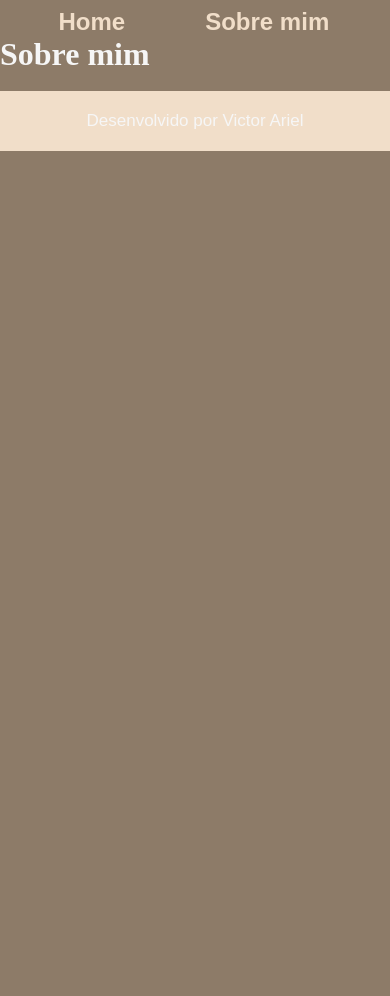
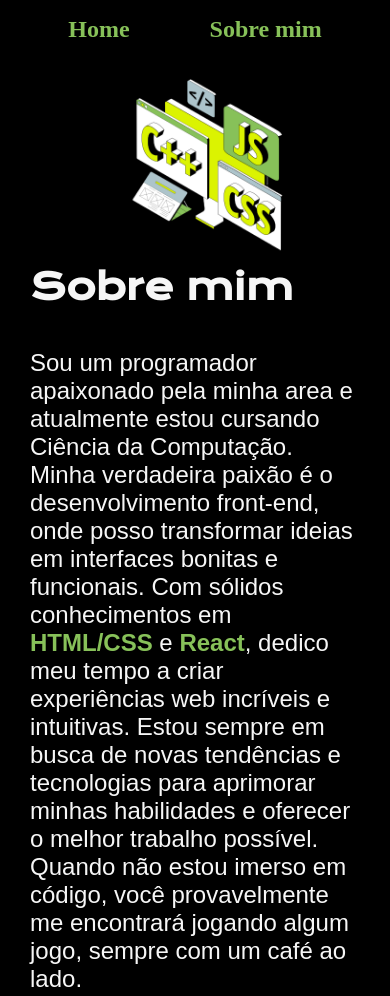
Before and after one commit to victorarielima/Portifolio, a plain HTML site: page about.html in a window 390 px wide. Shown: the top 996 px of the page. Before the commit the page ends 844 px from the top, so only its background shows below. Drawn offline with nearby package versions, Linux system fonts and the light colour scheme.

Commit message:
Fianal do Projeto

```diff
--- a/about.html
+++ b/about.html
@@ -14,11 +14,16 @@
         </nav>
     </header>
 
-    <main>
-        <h1>Sobre mim</h1>
-        <p></p>
-        <br>
-        <p></p>
+    <main class="apresentacao">
+
+        <section class="conteudo">
+            <h1 class="titulo">Sobre mim</h1>
+            <p class="paragrafo">Sou um programador apaixonado pela minha area e atualmente estou cursando Ciência da Computação. Minha verdadeira paixão é o desenvolvimento front-end, onde posso transformar ideias em interfaces bonitas e funcionais. Com sólidos conhecimentos em <strong class="titulo-destaque">HTML/CSS</strong> e <strong class="titulo-destaque">React</strong>, dedico meu tempo a criar experiências web incríveis e intuitivas. Estou sempre em busca de novas tendências e tecnologias para aprimorar minhas habilidades e oferecer o melhor trabalho possível.
+            Quando não estou imerso em código, você provavelmente me encontrará jogando algum jogo, sempre com um café ao lado.</p>
+            <p class="paragrafo">Para mim, programar é uma paixão que me impulsiona a aprender e a crescer continuamente. Meu objetivo é atuar na área web, contribuindo com projetos inovadores e impactantes.
+                Se você está em busca de um desenvolvedor dedicado, que combina técnica, criatividade e uma paixão inigualável pelo que faz, eu sou a pessoa certa para transformar suas ideias em realidade. <strong class="titulo-destaque">Vamos criar algo incrível juntos!</strong></p>
+        </section>
+        <img class="imagem" src="assets/isometric-lettering-c-plus-plus-slash-java-sript-slash-css-and-laptop-with-program-code-text.png" alt="computador com algumas linguagens de programação">
     </main>
 
 
--- a/styles/styles.css
+++ b/styles/styles.css
@@ -8,9 +8,9 @@
 }
 
 :root{
-    --cor-primaria: #8D7B68;
+    --cor-primaria: #000000;
     --cor-secundaria: #F6F6F6;
-    --cor-terciaria:#F1DEC9;
+    --cor-terciaria: #87c159;
 
     --fonte-principal:"Krona One", sans-serif;
     --fonte-secundaria:"Montserrat", sans-serif;
@@ -22,23 +22,32 @@ body {
     color:var(--cor-secundaria);
 }
 
-img{
-    margin-left:8%;
+.cabecalho{
+    padding:2% 0 0 15%;
 }
 
-.titulo-destaque {
-    color:var(--cor-terciaria)
+.navegacao{
+    display: flex;
+    gap: 80px;
+}
+
+.conteudo_nav{
+    color:var(--cor-terciaria);
+    text-decoration: none;
+    font-family:fon;
+    font-size: 1.5rem;
+    font-weight: 600;
 }
 
 .apresentacao {
-    padding: 5% 15%;
+    padding: 2% 15%;
     display: flex;
     align-items: flex-start;
     justify-content: space-between;
 }
 
 .conteudo{
-    width: 615px;
+    width: 50%;
     display: flex;
     flex-direction:column;
     gap:40px;
@@ -46,16 +55,18 @@ img{
 }
 
 .titulo{
-    font-size:36px;
+    font-size:2.25rem;
     font-family: var(--fonte-principal);
 }
 
+.titulo-destaque {
+    color:var(--cor-terciaria)
+}
+
 .paragrafo{
-    font-size: 24px;
+    font-size: 1.5rem;
     font-family: var(--fonte-secundaria);
 }
-
-
 
 .botao{
     display: flex;
@@ -68,16 +79,16 @@ img{
 .subtitulo{
     font-family:var(--fonte-principal);
     font-weight:400;
-    font-size:24px;
+    font-size:1.5rem;
 }
 
 .botao__aparencia{
     display: flex;
     justify-content:center;
     gap:16px;
-    width:378px;
+    width:50%;
     border-radius: 8px;
-    font-size: 24px;
+    font-size: 1.5rem;
     font-weight: 600;
     padding: 21.5px 0px;
     text-decoration:none;
@@ -96,6 +107,11 @@ i{
     color:var(--cor-terciaria) ;
 }
 
+.imagem{
+    margin-left: 8%;
+    width:50%;
+}
+
 .rodape{
     background-color:var(--cor-terciaria);
     color: var(--cor-secundaria);
@@ -103,24 +119,32 @@ i{
     justify-content: center;
     text-align: center;
     font-family: var(--fonte-secundaria);
-    font-size: 17px;
+    font-size: 1.06rem;
     font-weight:400;
 
 }
 
-.cabecalho{
-    margin:2% 0 0 15%;
+@media (max-width: 1200px){
+
+    .navegacao{
+        justify-content: center;
+    }
+
+    .cabecalho{
+        padding:4%
+    }
+
+    .apresentacao{
+        flex-direction: column-reverse;
+        align-items: center;
+        padding:5%;
+    }
+
+    .conteudo{
+        margin:3%;
+        width: auto;
+
+    }
+
+
 }
-
-.navegacao{
-    display: flex;
-    gap: 80px;
-}
-
-.conteudo_nav{
-    color:var(--cor-terciaria);
-    text-decoration: none;
-    font-family:var(--fonte-secundaria);
-    font-size: 24px;
-    font-weight: 600;
-}
```
Also changed, not shown: index.html (+1 -1 lines).
